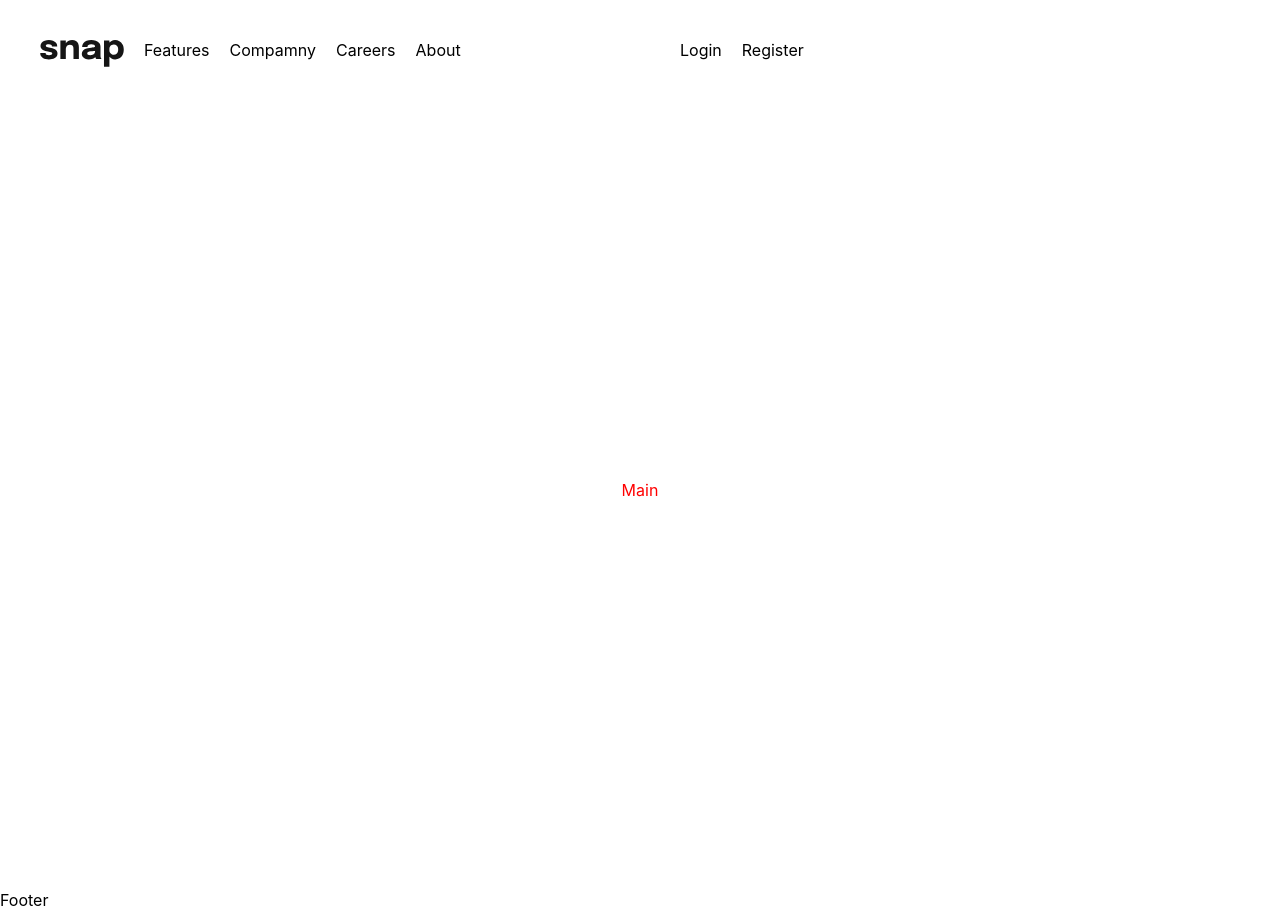
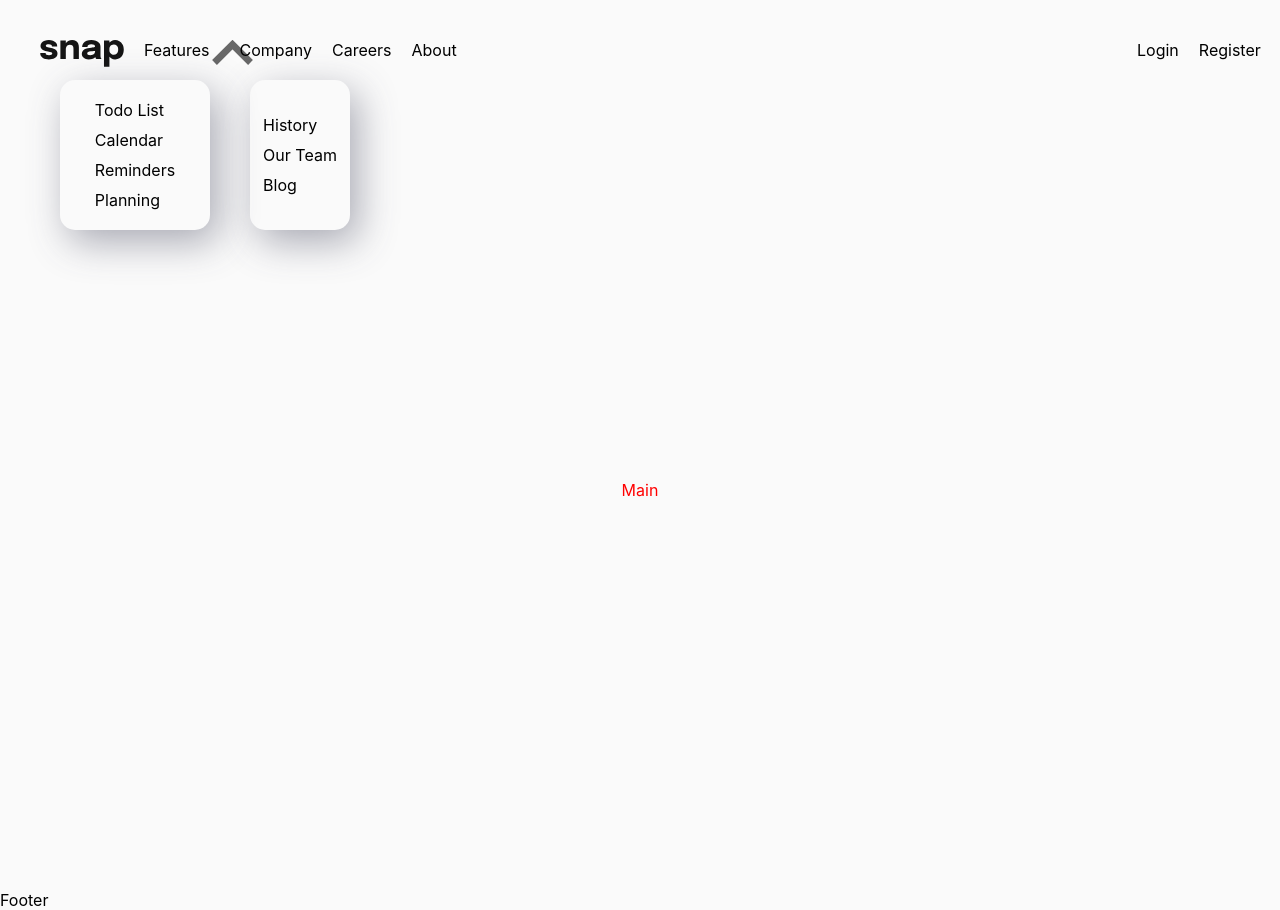
Before and after one commit to xflameyoke/intro-section-app, a React (Create React App) app: page / in a window 1280 px wide. Built offline with nearby package versions, Linux system fonts and the light colour scheme.

Commit message:
dropdown

```diff
--- a/src/App.tsx
+++ b/src/App.tsx
@@ -1,8 +1,10 @@
 import React from 'react';
 import { Footer, Header, Main } from './layout';
+import GlobalStyle from './theme/globalStyles';
 
 const App = () => (
   <>
+    <GlobalStyle />
     <Header />
     <Main />
     <Footer />
--- /dev/null
+++ b/src/components/company/company.styled.ts
@@ -0,0 +1,24 @@
+import styled from 'styled-components';
+
+export const CompanyStyled = styled.div`
+  position: absolute;
+  top: 80px;
+  left: 250px;
+  height: 150px;
+  width: 100px;
+  border-radius: 15px;
+  box-shadow: 8px 12px 38px 0px rgba(66, 68, 90, 0.44);
+  display: flex;
+  justify-content: center;
+  align-items: center;
+
+  ul {
+    list-style-type: none;
+    margin: 0;
+    padding: 0;
+  }
+
+  li {
+    padding: 5px;
+  }
+`;
--- /dev/null
+++ b/src/components/company/company.tsx
@@ -0,0 +1,14 @@
+import React from 'react';
+import { CompanyStyled } from './company.styled';
+
+const Company = () => (
+  <CompanyStyled>
+    <ul>
+      <li>History</li>
+      <li>Our Team</li>
+      <li>Blog</li>
+    </ul>
+  </CompanyStyled>
+);
+
+export default Company;
--- /dev/null
+++ b/src/components/features/features.styled.ts
@@ -0,0 +1,24 @@
+import styled from 'styled-components';
+
+export const FeaturesStyled = styled.div`
+  position: absolute;
+  top: 80px;
+  left: 60px;
+  height: 150px;
+  width: 150px;
+  border-radius: 15px;
+  box-shadow: 8px 12px 38px 0px rgba(66, 68, 90, 0.44);
+  display: flex;
+  justify-content: center;
+  align-items: center;
+
+  ul {
+    list-style-type: none;
+    margin: 0;
+    padding: 0;
+  }
+
+  li {
+    padding: 5px;
+  }
+`;
--- /dev/null
+++ b/src/components/features/features.tsx
@@ -0,0 +1,15 @@
+import React from 'react';
+import { FeaturesStyled } from './features.styled';
+
+const Features = () => (
+  <FeaturesStyled>
+    <ul>
+      <li>Todo List</li>
+      <li>Calendar</li>
+      <li>Reminders</li>
+      <li>Planning</li>
+    </ul>
+  </FeaturesStyled>
+);
+
+export default Features;
--- a/src/layout/header/header.styled.ts
+++ b/src/layout/header/header.styled.ts
@@ -1,11 +1,11 @@
 import styled from 'styled-components';
 
 export const HeaderStyled = styled.header`
-  width: 100%;
+  width: 100vw;
   height: 50px;
   margin: 20px;
   display: grid;
-  grid-template-columns: 1fr 1fr;
+  grid-template-columns: 1fr 3.5fr 1fr;
 
   div {
     display: flex;
--- a/src/layout/header/header.tsx
+++ b/src/layout/header/header.tsx
@@ -1,23 +1,41 @@
-import React from 'react';
+import React, { useState } from 'react';
 import Logo from '../../assets/images/logo.svg';
 import { HeaderStyled } from './header.styled';
+import Features from '../../components/features/features';
+import Company from '../../components/company/company';
+import ArrowUp from '../../assets/images/icon-arrow-up.svg';
 
-const Header = () => (
+const Header = () => {
+  const [featureIsOpen, setFeatureIsOpen] = useState(false);
+  const [companyIsOpen, setCompanyIsOpen] = useState(false);
+
+  const toggleFeature = () => setFeatureIsOpen(!featureIsOpen);
+  const toggleCompany = () => setCompanyIsOpen(!companyIsOpen);
+
+  return (
+    <>
       <HeaderStyled>
         <div>
           <div>
             <img src={Logo} alt="Snap Logo" />
           </div>
-      <div>Features</div>
-      <div>Compamny</div>
+          <div onClick={toggleFeature}>
+            Features
+            <img src={ArrowUp} alt="ArrowUp" />
+          </div>
+          <div onClick={toggleCompany}>Company</div>
           <div>Careers</div>
           <div>About</div>
         </div>
+        <div></div>
         <div>
           <div>Login</div>
           <div>Register</div>
         </div>
       </HeaderStyled>
+      <div>{featureIsOpen ? '' : <Features />}</div>
+      <div>{companyIsOpen ? '' : <Company />}</div>
+    </>
   );
-
+};
 export default Header;
--- /dev/null
+++ b/src/theme/globalStyles.ts
@@ -0,0 +1,13 @@
+import { createGlobalStyle } from 'styled-components';
+
+const GlobalStyle = createGlobalStyle`
+  body {
+    margin: 0;
+    padding: 0;
+    background: hsl(0, 0%, 98%);
+    overflow-x: hidden;
+
+  }
+`;
+
+export default GlobalStyle;
```
Lines whose indentation alone changed are shown as unchanged.
